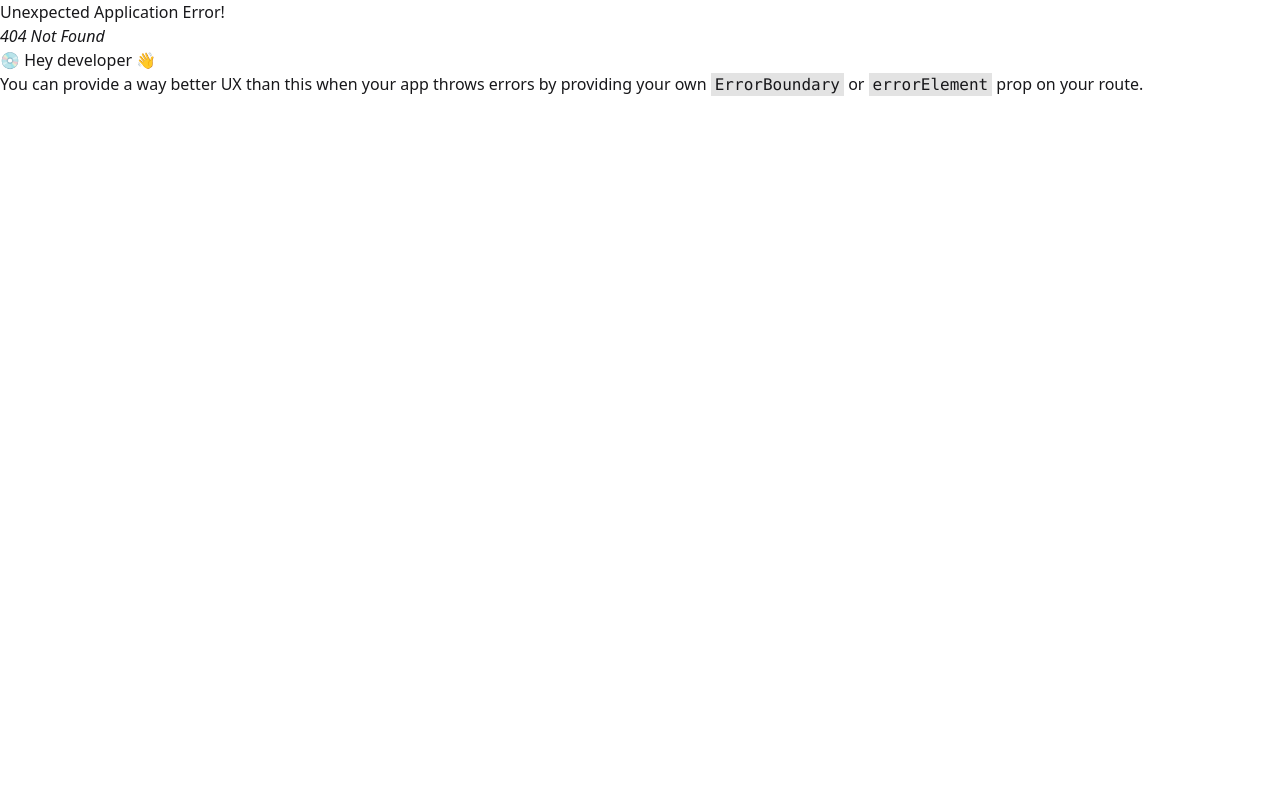
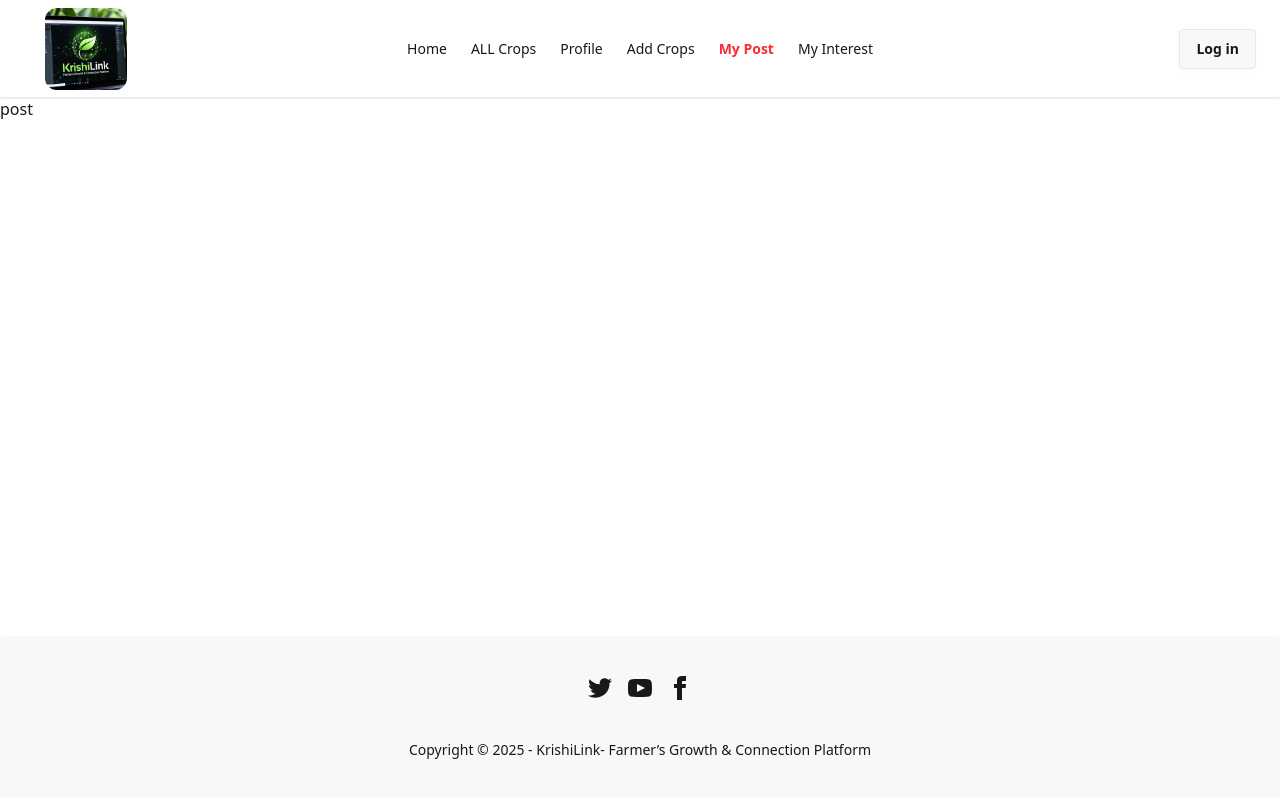
Before and after one commit to fuadhasan199/Farmer-Project-Client, a React (Vite) app: page /My-Post in a window 1280 px wide. Before the commit this address had no page. Built offline with nearby package versions, Linux system fonts and the light colour scheme.

Commit message:
logo and navlink active

```diff
--- a/src/Components/Footer.jsx
+++ b/src/Components/Footer.jsx
@@ -42,7 +42,7 @@ const Footer = () => {
     </div>
   </nav>
   <aside>
-    <p>Copyright © {new Date().getFullYear()} - All right reserved by ACME Industries Ltd</p>
+    <p>Copyright © {new Date().getFullYear()} - KrishiLink- Farmer’s Growth & Connection Platform</p>
   </aside>
 </footer>
     );
--- a/src/Components/Navber.jsx
+++ b/src/Components/Navber.jsx
@@ -1,8 +1,10 @@
 import React from 'react';
+import { NavLink } from 'react-router';
+import logo from "../Logo.png"
 
 const Navber = () => {
     return (
-    <div className="navbar bg-base-100 shadow-sm container mx-auto">
+    <div className="navbar bg-base-100 shadow-sm container mx-auto p-6">
   <div className="navbar-start">
     <div className="dropdown">
       <div tabIndex={0} role="button" className="btn btn-ghost lg:hidden">
@@ -11,36 +13,36 @@ const Navber = () => {
       <ul
         tabIndex="-1"
         className="menu menu-sm dropdown-content bg-base-100 rounded-box z-1 mt-3 w-52 p-2 shadow">
-        <li><a>Home</a></li>
+        <li>  <NavLink to={'/'} className={({isActive})=>(isActive ? 'text-red-500 font-bold':'')}>Home</NavLink>  </li>
 
-        <li>  <a>ALL Crops</a>   </li>
+        <li> <NavLink to={'/All-Crops'} className={({isActive})=>(isActive ? 'text-red-500 font-bold':'')}>ALL Crops</NavLink>   </li>
 
 
-        <li><a>Profile</a></li>
+        <li>   <NavLink to={'/Profile'} className={({isActive})=>(isActive ? 'text-red-500 font-bold':'')}>Profile</NavLink>    </li>
 
-         <li><a>Add Crops</a></li>
+         <li> <NavLink to={'/Add-Crops'} className={({isActive})=>(isActive ? 'text-red-500 font-bold':'')}>Add Crops </NavLink>  </li>
 
-          <li><a>My Post</a></li>
+          <li> <NavLink to={"/My-Post"} className={({isActive})=>(isActive ? 'text-red-500 font-bold':'')}> My Post </NavLink> </li>
 
-           <li><a>My Interest</a></li>
+           <li> <NavLink to={'/My-interest'} className={({isActive})=>(isActive ? 'text-red-500 font-bold':'')}>My Interest</NavLink>  </li>
       </ul>
     </div>
-    <a className="btn btn-ghost text-xl">daisyUI</a>
+    <a className="btn btn-ghost text-xl"> <img src={logo} alt="" className='h-[90px] rounded-2xl p-1' /> </a>
   </div>
   <div className="navbar-center hidden lg:flex">
     <ul className="menu menu-horizontal px-1">
-      <li><a>Home</a></li>
+      <li><NavLink to={'/'} className={({isActive})=>(isActive ? 'text-red-500 font-bold':'')}>Home</NavLink></li>
 
-      <li><a>ALL Crops</a></li>
+      <li><NavLink to={'/All-Crops'} className={({isActive})=>(isActive ? 'text-red-500 font-bold':'')}>ALL Crops</NavLink></li>
 
 
-      <li><a>Profile</a></li>
+      <li> <NavLink to={'/Profile'} className={({isActive})=>(isActive ? 'text-red-500 font-bold':'')}>Profile</NavLink></li>
 
-      <li><a>Add Crops</a></li>
+      <li><NavLink to={'/Add-Crops'} className={({isActive})=>(isActive ? 'text-red-500 font-bold':'')}>Add Crops </NavLink> </li>
 
-      <li><a>My Post</a></li>
+      <li><NavLink to={"/My-Post"} className={({isActive})=>(isActive ? 'text-red-500 font-bold':'')}> My Post </NavLink></li>
 
-       <li><a>My Interest</a></li>
+       <li><NavLink to={'/My-interest'} className={({isActive})=>(isActive ? 'text-red-500 font-bold':'')}>My Interest</NavLink> </li>
     </ul>
   </div>
   <div className="navbar-end">
--- a/src/Pages/Home.jsx
+++ b/src/Pages/Home.jsx
@@ -3,7 +3,7 @@ import React from 'react';
 const Home = () => {
     return (
         <div>
-
+this is home
         </div>
     );
 };
--- a/src/Pages/My_post.jsx
+++ b/src/Pages/My_post.jsx
@@ -3,7 +3,7 @@ import React from 'react';
 const My_post = () => {
     return (
         <div>
-
+            post
         </div>
     );
 };
--- a/src/main.jsx
+++ b/src/main.jsx
@@ -4,6 +4,12 @@ import './index.css'
 import App from './App.jsx'
 import { createBrowserRouter, RouterProvider } from 'react-router'
 import Mainlayout from './Layout/Mainlayout.jsx'
+import Home from './Pages/Home.jsx'
+import All_Crops from './Pages/All_Crops.jsx'
+import Profile from './Pages/Profile.jsx'
+import ADD_Crops from './Pages/ADD_Crops.jsx'
+import My_post from './Pages/My_post.jsx'
+import My_Intereset from './Pages/My_Intereset.jsx'
 
 const router=createBrowserRouter([
    {
@@ -12,7 +18,32 @@ const router=createBrowserRouter([
      element:<Mainlayout></Mainlayout> ,
      children :([
 
+        {
+          index:"true",
+          element:<Home></Home>
+        } ,
+        {
+          path:'/All-Crops',
+          element:<All_Crops></All_Crops>
+        } ,
 
+        {
+          path:'/Profile',
+          element:<Profile></Profile>
+        } ,
+
+        {
+          path:'/Add-Crops',
+          element:<ADD_Crops></ADD_Crops>
+        } ,
+        {
+          path:"/My-Post",
+          element:<My_post></My_post>
+        } ,
+        {
+          path:'/My-interest',
+          element:<My_Intereset></My_Intereset>
+        }
 
 
      ])
```
Also changed, not shown: src/Logo.png (added).
